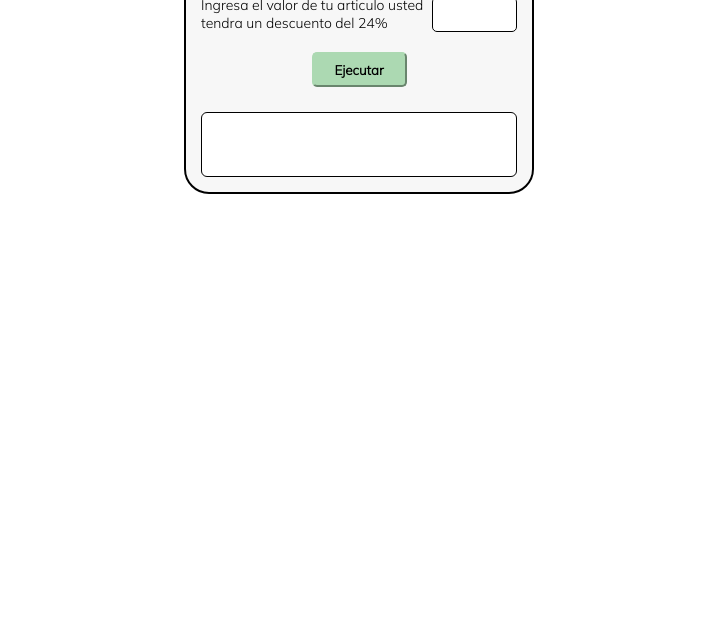
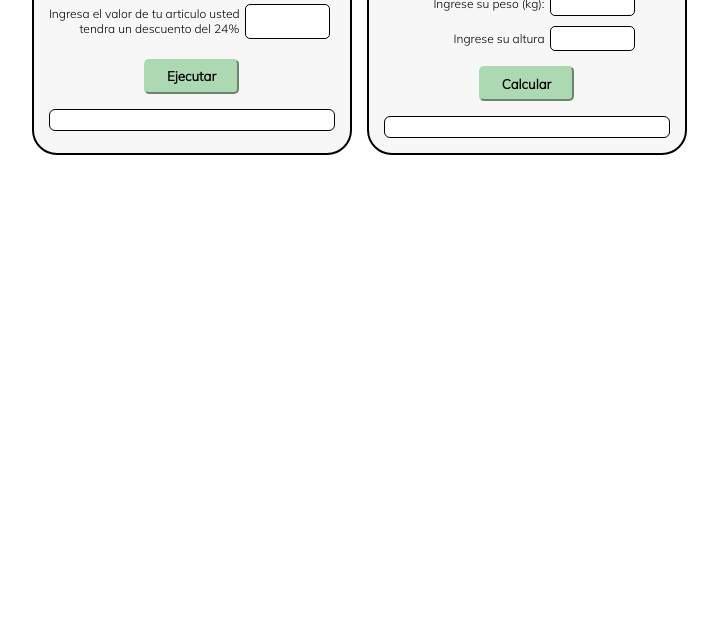
Before and after one commit to jacapera/practicando-javascript, a plain HTML site: page index.html in a window 1280 px wide. Shown: the part 179-800 px from the top of the page, without its empty margins (281-999 px from the left). Drawn offline with Linux system fonts and the light colour scheme.

Commit message:
actualizando

```diff
--- a/Ejercicios.js
+++ b/Ejercicios.js
@@ -43,12 +43,15 @@ El BMI se calcula con la siguiente fórmula:
 peso / altura^2
 Escribe un programa que le pida al usuario su peso y su altura para calcular su BMI e imprima la frase "Tu BMI es X".
 */
-function calcularBMI(peso = prompt("Ingrese su peso"),altura = prompt("Igrese su altura")){
-    const BMI = peso / (altura**2);
-    console.log(`Su peso es: ${peso}kg`);
-    console.log(`Su altura es: ${altura}cm`)
-    console.log(`Su MBI es: ${BMI}`);
-    return BMI;
+function calcularBMI(){
+  const peso = document.getElementById("peso");
+  const valuePeso = peso.value;
+  const altura = document.getElementById("altura");
+  const valueAltura = altura.value;
+  const BMI = valuePeso / (valueAltura**2);
+  const resulEjercicio4 = document.getElementById("resulEjercicio4");
+  resulEjercicio4.innerText = "Su BMI es: " + BMI;
+  console.log(BMI);
 }
 // console.log(calcularBMI());
 
--- a/ejercicios.css
+++ b/ejercicios.css
@@ -17,6 +17,7 @@ header {
 }
 
 h1 {
+    text-align: center;
     font-size: 4rem;
     color: blue;
     font-weight: bold;
@@ -26,13 +27,41 @@ h2 {
     color: burlywood;
     font-weight: bold;
 }
+section {
+    display: flex;
+    justify-content: center;
+    gap: 15px;
+    flex-wrap: wrap;
+}
+form {
+    width: 100%;
+    display: flex;
+    flex-direction: column;
+    justify-content: center;
+}
+.div-form > form {
+    margin: 10px 0 10px 0;
+    align-items: flex-end;
+    width: 100%;
+}
+.div-form form label > input {
+    height: 25px;
+}
+.form--label--peso {
+    margin: 5px 35px 5px 35px;
+}
+.form--label--altura {
+    margin: 5px 35px 5px 35px;
+}
 span {
-    font-size: 1.4rem;
+    font-size: 1.2rem;
+    text-align: end;
 }
 label {
-    margin: 20px 0 20px 0;
+    margin: 20px 5px 20px 0;
     display: flex;
     align-items: center;
+    gap: 5px;
 }
 input {
     border: 1px solid black;
@@ -48,7 +77,9 @@ div {
     display: flex;
     flex-direction: column;
     align-items: center;
-    width: 350px;
+    justify-content: center;
+    width: 320px;
+    height: auto;
     border: 2px solid black;
     border-radius: 25px;
 }
@@ -57,10 +88,10 @@ p {
     font-size: 1.6rem;
     padding: 10px;
     background-color: white;
-    margin-top: 25px;
+    margin-top: 15px;
     border: 1px solid black;
     width: 100%;
-    height: 65px;
+    height: auto;
     border-radius: 6px;
 }
 button {
--- a/index.html
+++ b/index.html
@@ -25,7 +25,22 @@
             <button type="button" onclick="calcularDescuentoArticulo()">Ejecutar</button>
             <p id="resulEjercicio3" class="div__p__resultado"></p>
         </div>
+        <div class="div-form">
+            <h2>Ejercicio 4</h2>
+            <form action="" >
+                <label for="peso" class="form--label--peso">
+                    <span>Ingrese su peso (kg):</span>
+                    <input type="number" id="peso">
+                </label>
+                <label for="altura" class="form--label--altura">
+                    <span>Ingrese su altura</span>
+                    <input type="number" id="altura">
+                </label>
+            </form>
+            <button type="button" onclick="calcularBMI()">Calcular</button>
+            <p id="resulEjercicio4"></p>
+        </div>
     </section>
-    <script src="./Ejercicios.js"></script>
+    <script src="./ejercicios.js"></script>
 </body>
 </html>
```
Also changed, not shown: 1 other file.
